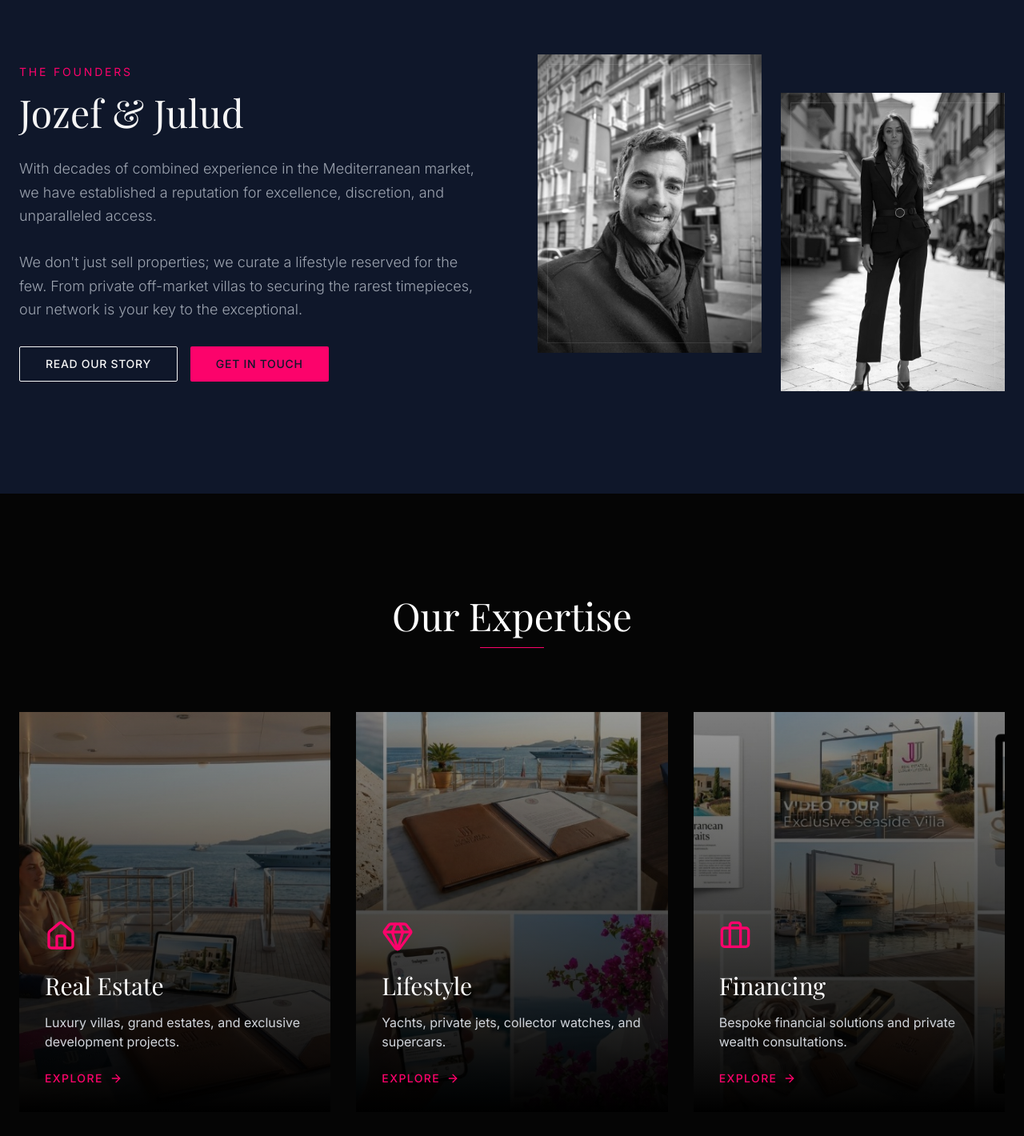
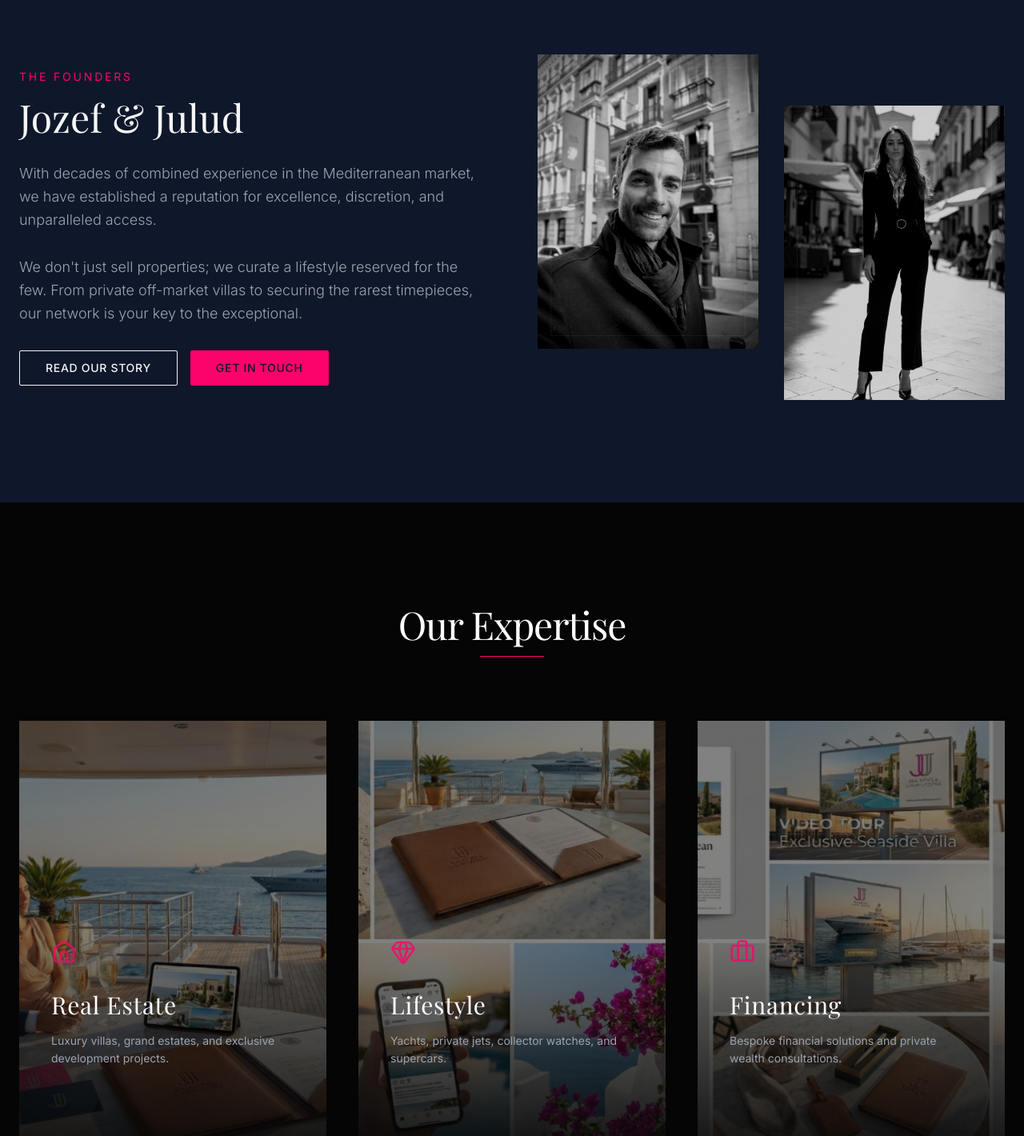
Before and after one commit to Shareartibiza/jj_website, a Next.js app: page / in a window 1280 px wide. Shown: the part 860-2280 px from the top of the page at 80% size. Built offline with nearby package versions, Linux system fonts and the light colour scheme; a web font is replaced by a local one.

Commit message:
feat: Add contact form submission API, legal notice page, hero section component, and enhance admin panel functionality with type safety.

```diff
--- a/src/app/contact/page.tsx
+++ b/src/app/contact/page.tsx
@@ -63,8 +63,8 @@ export default function ContactPage() {
 
                         <div className="p-8 border border-white/10 bg-white/5 rounded-sm">
                             <h3 className="text-primary font-medium uppercase tracking-widest mb-4">Direct Contact</h3>
-                            <a href="mailto:consultations@jj-luxury.com" className="text-white text-lg mb-2">consultations@jj-luxury.com</a>
-                            <p className="text-white text-lg">+34 971 000 000</p>
+                            <a href="mailto:yours@jjluxurylifestyle.com" className="text-white text-lg mb-2">yours@jjluxurylifestyle.com</a>
+                            <p className="text-white text-lg">+34 691340237</p>
                         </div>
                     </motion.div>
 
--- a/src/components/layout/Navbar.tsx
+++ b/src/components/layout/Navbar.tsx
@@ -8,6 +8,7 @@ import { Menu, X, ChevronDown } from 'lucide-react'
 const navLinks = [
     { name: 'Real Estate', href: '/real-estate' },
     { name: 'Lifestyle', href: '/lifestyle' },
+    { name: 'Services', href: '/services' },
     { name: 'Journal', href: '/journal' },
     {
         name: 'Passion',
--- a/src/components/sections/Intro.tsx
+++ b/src/components/sections/Intro.tsx
@@ -40,27 +40,33 @@ export default function Intro() {
 
                 {/* Founders Images */}
                 <motion.div
-                    initial={{ opacity: 0, scale: 0.95 }}
+                    initial={{ opacity: 0, scale: 0.98 }}
                     whileInView={{ opacity: 1, scale: 1 }}
                     viewport={{ once: true }}
-                    transition={{ duration: 0.8 }}
-                    className="grid grid-cols-2 gap-4 md:gap-6"
+                    transition={{ duration: 1 }}
+                    className="grid grid-cols-2 gap-4 md:gap-8"
                 >
                     {/* Jozef */}
-                    <div className="relative aspect-[3/4] bg-gray-900 overflow-hidden group">
-                        <div className="absolute inset-0 bg-[url('/assets/jozef_bio.jpg')] bg-cover bg-center grayscale group-hover:grayscale-0 transition-all duration-700 ease-in-out" />
-                        <div className="absolute inset-0 border border-white/10 m-3" />
-                        <div className="absolute bottom-4 left-0 right-0 text-center opacity-0 group-hover:opacity-100 transition-opacity duration-500">
-                            <span className="text-white text-xs tracking-[0.2em] uppercase">Jozef</span>
+                    <div className="relative aspect-[3/4] bg-luxury-black overflow-hidden group">
+                        <div
+                            className="absolute inset-0 bg-[url('/assets/jozef_bio.jpg')] bg-cover bg-center grayscale contrast-125 group-hover:grayscale-0 group-hover:scale-105 transition-all duration-1000 ease-in-out"
+                        />
+                        <div className="absolute inset-0 bg-black/20 group-hover:bg-transparent transition-colors duration-1000" />
+                        <div className="absolute inset-0 border border-white/5 m-4" />
+                        <div className="absolute bottom-6 left-0 right-0 text-center translate-y-2 opacity-0 group-hover:translate-y-0 group-hover:opacity-100 transition-all duration-700">
+                            <span className="text-white text-[10px] tracking-[0.4em] uppercase font-bold">Jozef</span>
                         </div>
                     </div>
 
                     {/* Julud */}
-                    <div className="relative aspect-[3/4] bg-gray-900 overflow-hidden group mt-12">
-                        <div className="absolute inset-0 bg-[url('/assets/julud_bio.jpg')] bg-cover bg-center grayscale group-hover:grayscale-0 transition-all duration-700 ease-in-out" />
-                        <div className="absolute inset-0 border border-white/10 m-3" />
-                        <div className="absolute bottom-4 left-0 right-0 text-center opacity-0 group-hover:opacity-100 transition-opacity duration-500">
-                            <span className="text-white text-xs tracking-[0.2em] uppercase">Julud</span>
+                    <div className="relative aspect-[3/4] bg-luxury-black overflow-hidden group mt-16">
+                        <div
+                            className="absolute inset-0 bg-[url('/assets/julud_bio.jpg')] bg-cover bg-center grayscale contrast-125 group-hover:grayscale-0 group-hover:scale-105 transition-all duration-1000 ease-in-out"
+                        />
+                        <div className="absolute inset-0 bg-black/20 group-hover:bg-transparent transition-colors duration-1000" />
+                        <div className="absolute inset-0 border border-white/5 m-4" />
+                        <div className="absolute bottom-6 left-0 right-0 text-center translate-y-2 opacity-0 group-hover:translate-y-0 group-hover:opacity-100 transition-all duration-700">
+                            <span className="text-white text-[10px] tracking-[0.4em] uppercase font-bold">Julud</span>
                         </div>
                     </div>
                 </motion.div>
--- a/src/components/sections/Services.tsx
+++ b/src/components/sections/Services.tsx
@@ -4,7 +4,8 @@ import { motion } from 'framer-motion'
 import Link from 'next/link'
 import Image from 'next/image'
 import Section from '@/components/ui/Section'
-import { ArrowRight, Anchor, Home, Briefcase, Gem } from 'lucide-react'
+import Button from '@/components/ui/Button'
+import { Home, Briefcase, Gem } from 'lucide-react'
 
 // Using Lucide icons for now, can replace with custom SVGs later
 const services = [
@@ -29,37 +30,30 @@ const services = [
         href: '/financing',
         image: '/assets/uploaded_image_0_1765432651320.jpg'
     },
-    {
-        title: 'Our Services',
-        description: 'A comprehensive suite of services to cater to your every need.',
-        icon: Anchor,
-        href: '/services',
-        image: '/assets/uploaded_image_2_1765432651320.jpg'
-    },
 ]
 
 export default function Services() {
     return (
-        <Section className="bg-luxury-black text-white">
+        <Section className="bg-[#050505] text-white">
             <motion.div
                 initial={{ opacity: 0, y: 20 }}
                 whileInView={{ opacity: 1, y: 0 }}
                 viewport={{ once: true }}
                 className="text-center mb-20"
             >
-                <h2 className="font-serif text-4xl md:text-5xl mb-4">Our Expertise</h2>
+                <h2 className="font-serif text-4xl md:text-5xl mb-4 tracking-tight">Our Expertise</h2>
                 <div className="w-20 h-[1px] bg-primary mx-auto" />
             </motion.div>
 
-            <div className="grid grid-cols-1 md:grid-cols-3 gap-8">
+            <div className="grid grid-cols-1 md:grid-cols-3 gap-10">
                 {services.map((service, index) => (
                     <motion.div
                         key={service.title}
                         initial={{ opacity: 0, y: 30 }}
                         whileInView={{ opacity: 1, y: 0 }}
                         viewport={{ once: true }}
-                        transition={{ delay: index * 0.2 }}
-                        className="group relative h-[500px] overflow-hidden cursor-pointer"
+                        transition={{ delay: index * 0.2, duration: 0.8 }}
+                        className="group relative h-[550px] overflow-hidden"
                     >
                         <Link href={service.href} className="block w-full h-full">
                             {/* Background Image */}
@@ -67,17 +61,23 @@ export default function Services() {
                                 src={service.image}
                                 alt={service.title}
                                 fill
-                                className="object-cover transition-transform duration-700 group-hover:scale-110 opacity-60 group-hover:opacity-40"
+                                className="object-cover transition-transform duration-1000 group-hover:scale-105 opacity-50 group-hover:opacity-30"
                             />
-                            <div className="absolute inset-0 bg-gradient-to-t from-black via-black/50 to-transparent" />
+                            {/* Subtle dark gradient overlay */}
+                            <div className="absolute inset-0 bg-gradient-to-t from-[#050505] via-transparent to-transparent opacity-90" />
 
                             {/* Content */}
-                            <div className="absolute bottom-0 left-0 w-full p-8">
-                                <service.icon className="w-10 h-10 text-primary mb-6" />
-                                <h3 className="font-serif text-3xl mb-4 group-hover:text-primary transition-colors">{service.title}</h3>
-                                <p className="text-gray-300 mb-6 line-clamp-2">{service.description}</p>
-                                <div className="flex items-center text-sm font-medium uppercase tracking-widest text-primary gap-2">
-                                    Explore <ArrowRight className="w-4 h-4 transition-transform group-hover:translate-x-2" />
+                            <div className="absolute bottom-0 left-0 w-full p-10 transform transition-transform duration-500 group-hover:-translate-y-2">
+                                <service.icon className="w-8 h-8 text-primary mb-8 opacity-80" />
+                                <h3 className="font-serif text-3xl mb-4 text-white tracking-wide">{service.title}</h3>
+                                <p className="text-gray-400 mb-8 line-clamp-2 text-sm leading-relaxed max-w-xs">{service.description}</p>
+
+                                <div className="overflow-hidden">
+                                    <div className="transform translate-y-full group-hover:translate-y-0 transition-transform duration-500">
+                                        <Button variant="outline" className="text-white border-white/20 hover:bg-white hover:text-black hover:border-white px-8 uppercase tracking-widest text-[10px] font-bold">
+                                            Explore {service.title}
+                                        </Button>
+                                    </div>
                                 </div>
                             </div>
                         </Link>
```
